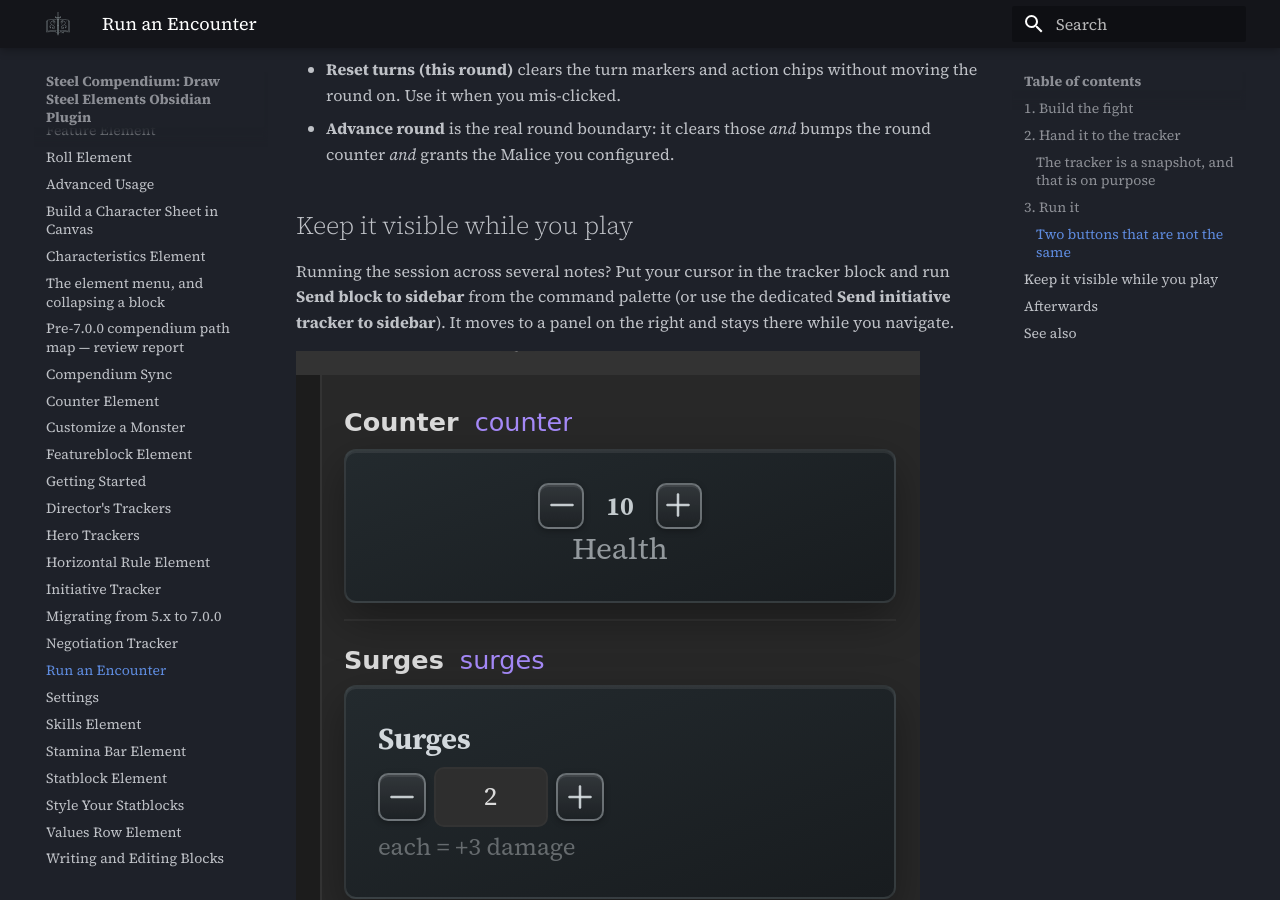
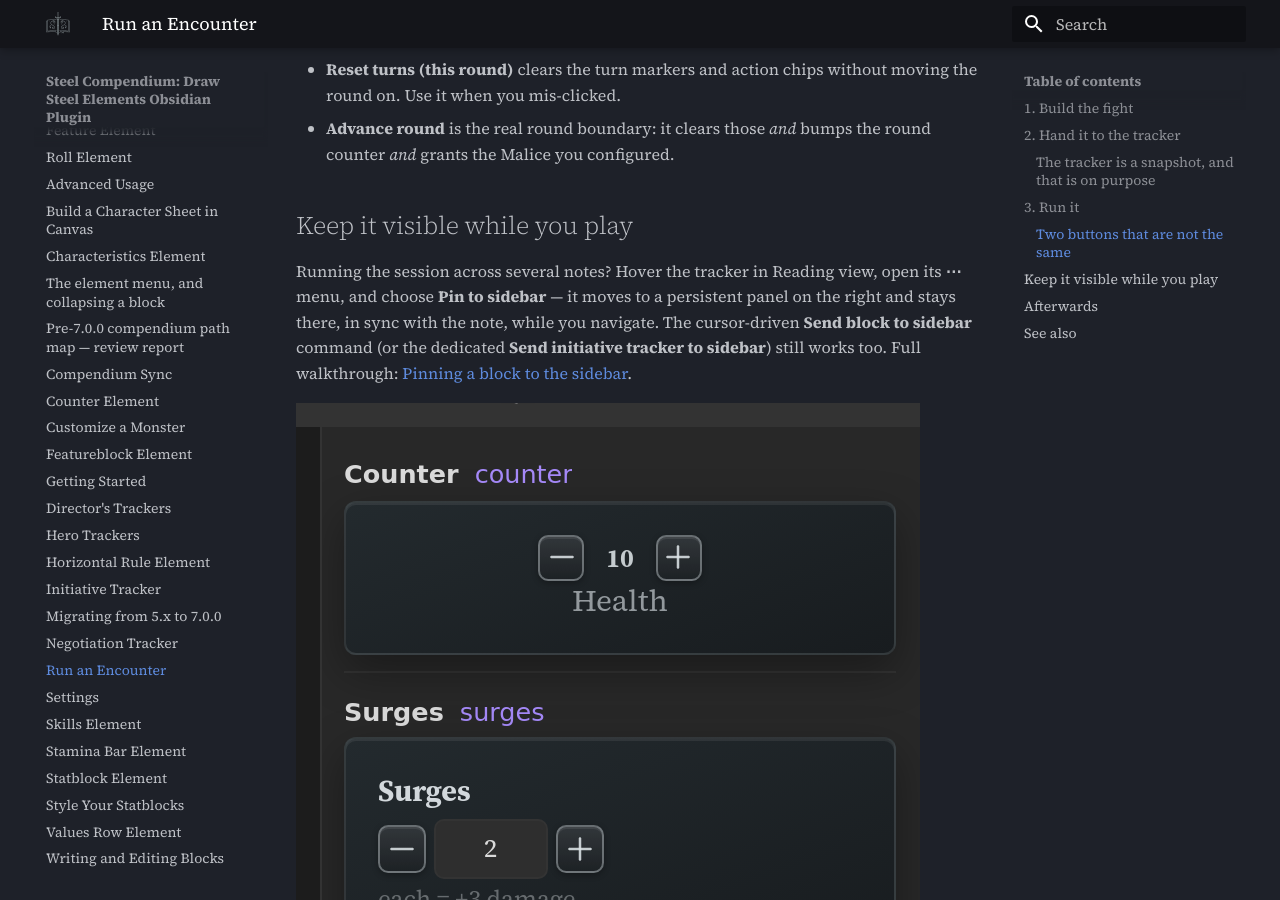
Before and after one commit to SteelCompendium/draw-steel-elements, an MkDocs documentation site: the page built from docs/running-an-encounter.md, in a window 1280 px wide and 900 px high, scrolled down 5280 px. Built offline with MkDocs 1.6.1 and Material for MkDocs 9.7.7, drawn with Linux system fonts in a browser that asks for light colours; comment, search, counter and statistics services are not loaded; the version menu is left out.

Commit message:
docs: post-review prose cleanup (SC-184 N-2/N-4/N-7/N-8)
- BlockHost.ts: reword canPersist comment's closing sentence so it can't be
  read as claiming export/hover popovers can persist; only canvas has a
  dedicated quarantine branch, others are non-persistable via their own
  hosts' canPersist === false (N-2).
- running-an-encounter.md: reword the sidebar paragraph to match the shared
  two-panel image and lead with the ⋯ Pin to sidebar path, cursor command as
  the alternative (N-4).
- writing-blocks.md: rewrap the long pin-a-block paragraph line (N-7).
- visual-harness/shots/: remove 5 stale sc184-evidence-*.png scratch files
  (gitignored, untracked; N-8).

```diff
--- a/docs/running-an-encounter.md
+++ b/docs/running-an-encounter.md
@@ -116,11 +116,14 @@ At the table:
 
 ## Keep it visible while you play
 
-Running the session across several notes? Put your cursor in the tracker block and run
-**Send block to sidebar** from the command palette (or use the dedicated **Send initiative
-tracker to sidebar**). It moves to a panel on the right and stays there while you navigate.
+Running the session across several notes? Hover the tracker in Reading view, open its **⋯**
+menu, and choose **Pin to sidebar** — it moves to a persistent panel on the right and stays
+there, in sync with the note, while you navigate. The cursor-driven **Send block to
+sidebar** command (or the dedicated **Send initiative tracker to sidebar**) still works
+too. Full walkthrough: [Pinning a block to the
+sidebar](writing-blocks.md#pinning-a-block-to-the-sidebar).
 
-![Blocks pinned to the Draw Steel sidebar, each with its own header](Media/sidebar.png)
+![Two blocks pinned to the Draw Steel sidebar, each with its own header](Media/sidebar.png)
 
 Everything you click is written back into the note as you go, in the sidebar as much as in
 the note, so the state survives closing Obsidian.
```
Also changed, not shown: docs/writing-blocks.md (+4 -4 lines), 1 other file.
